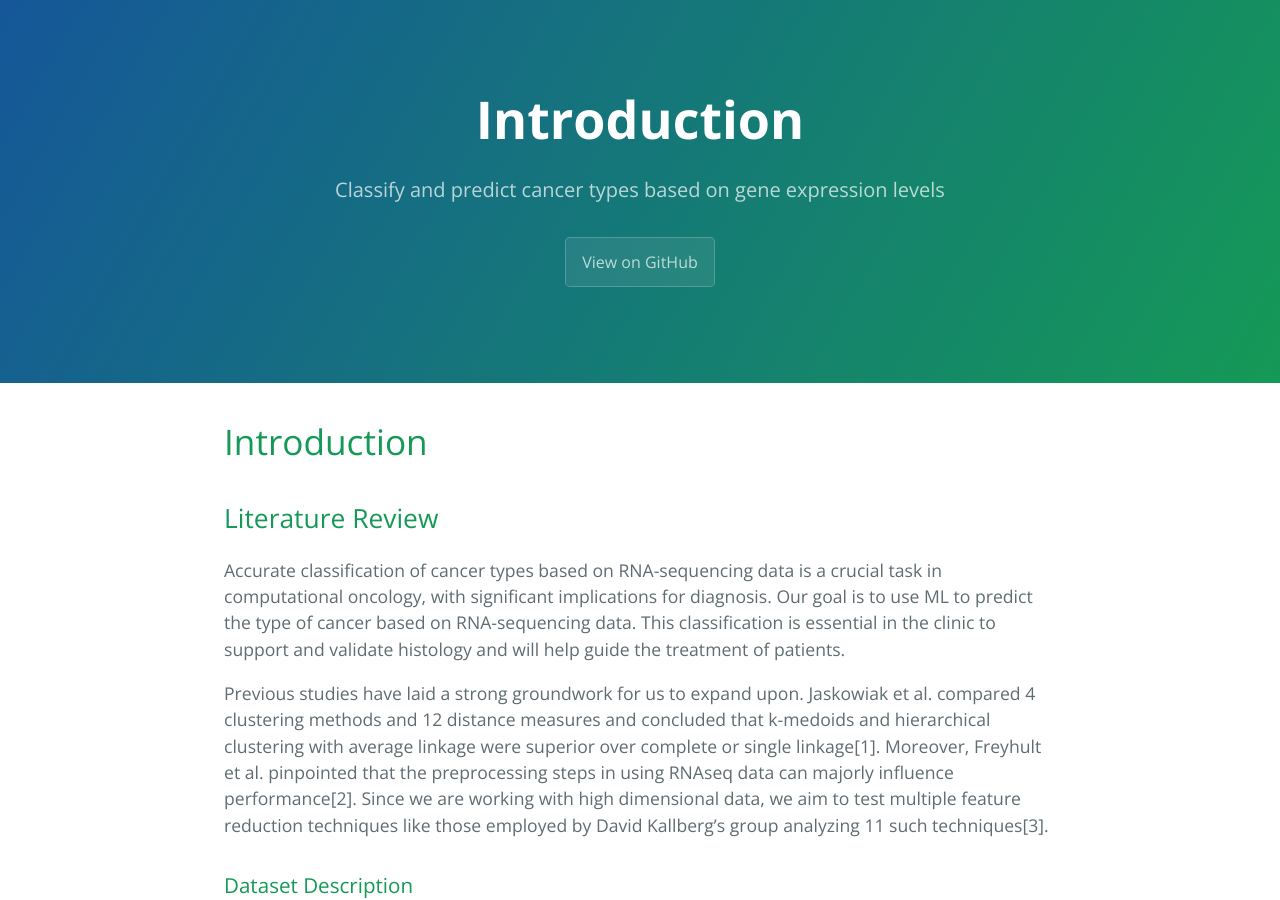
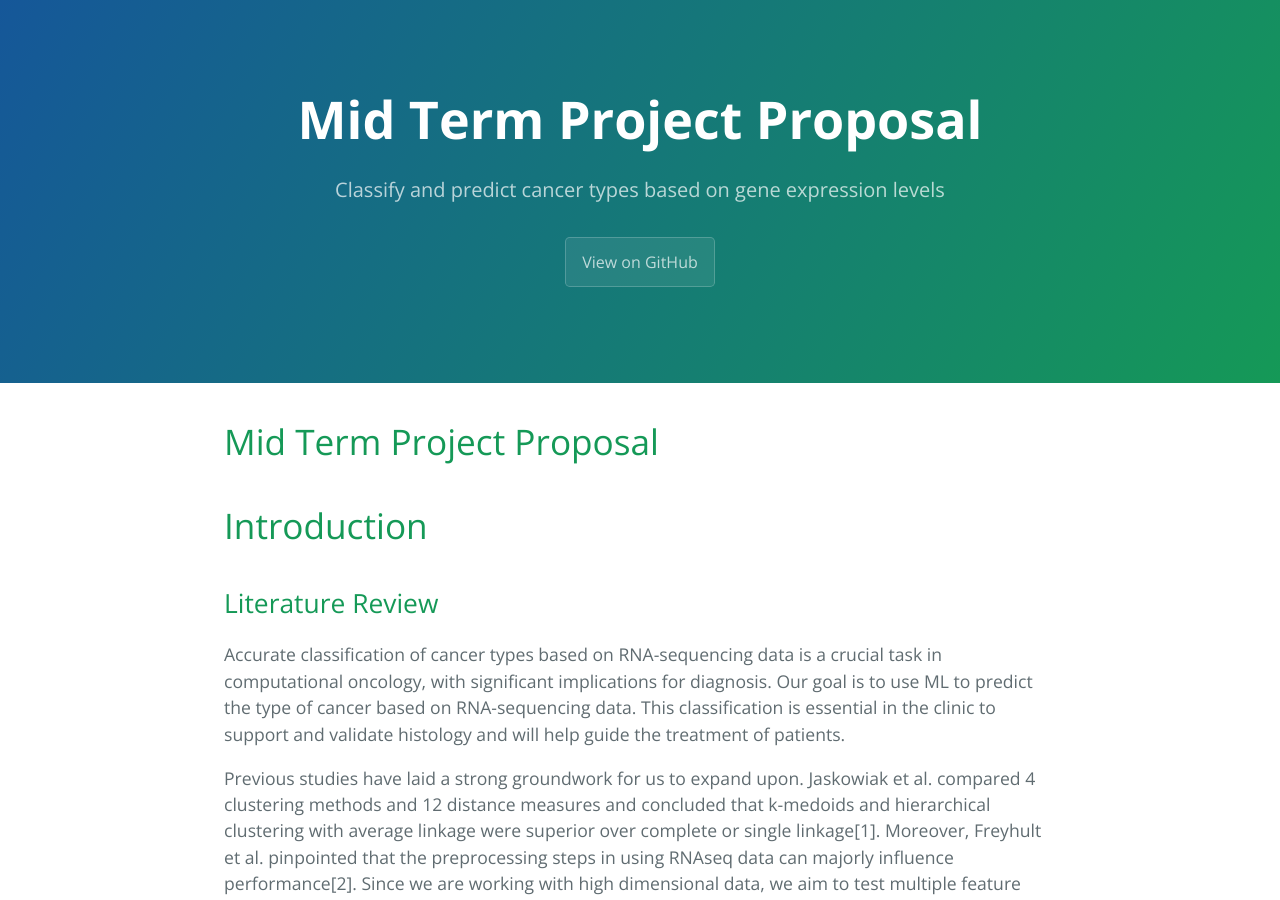
Before and after one commit to AnaghaMKrishna/CS-7641-Project, a Jekyll site: the page built from midpoint_submission/mid_point_report.md, in a window 1280 px wide and 900 px high. Built offline with Jekyll 4.4.1, drawn with Linux system fonts in a browser that asks for light colours; our own code applies the rules of GitHub Pages for plain Markdown files.

Commit message:
Update mid_point_report.md

```diff
--- a/midpoint_submission/mid_point_report.md
+++ b/midpoint_submission/mid_point_report.md
@@ -1,7 +1,7 @@
 ---
 layout: default
 ---
-
+# Mid Term Project Proposal
 # Introduction
 
 ## Literature Review
```
